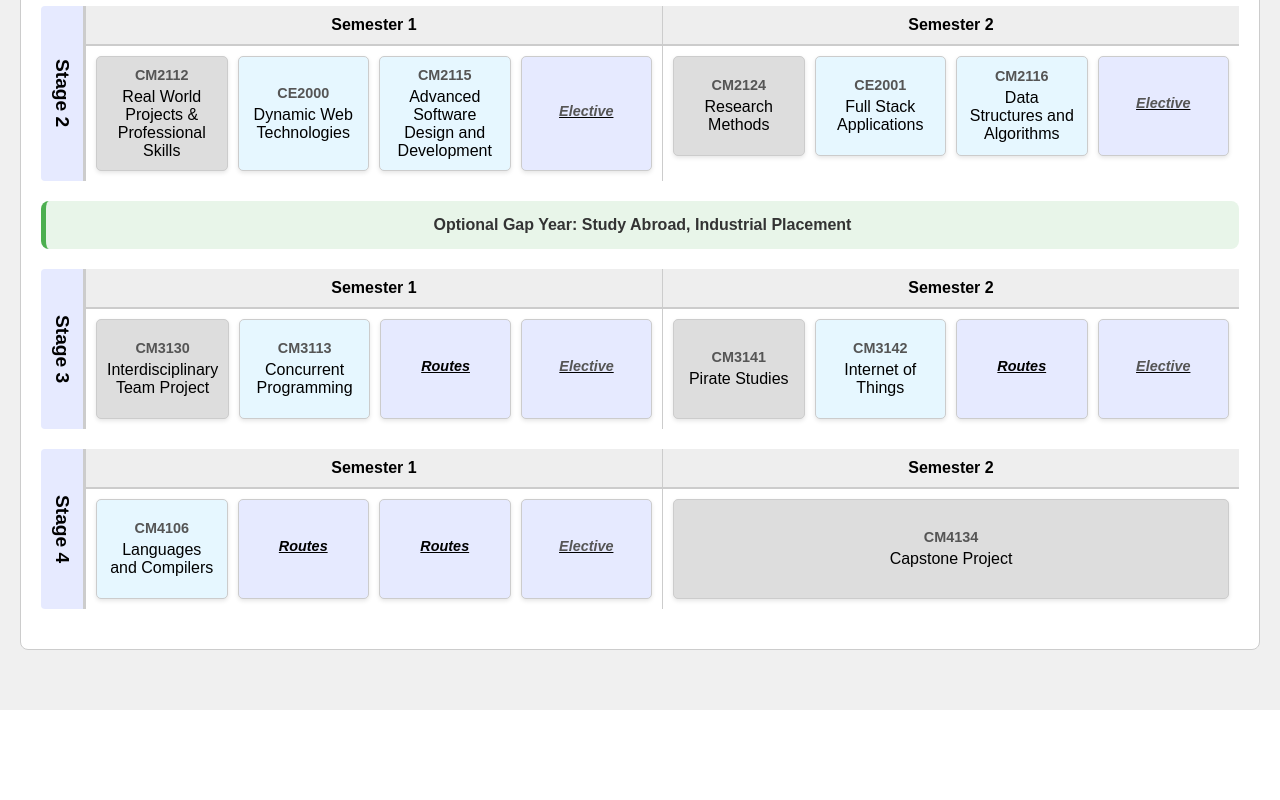
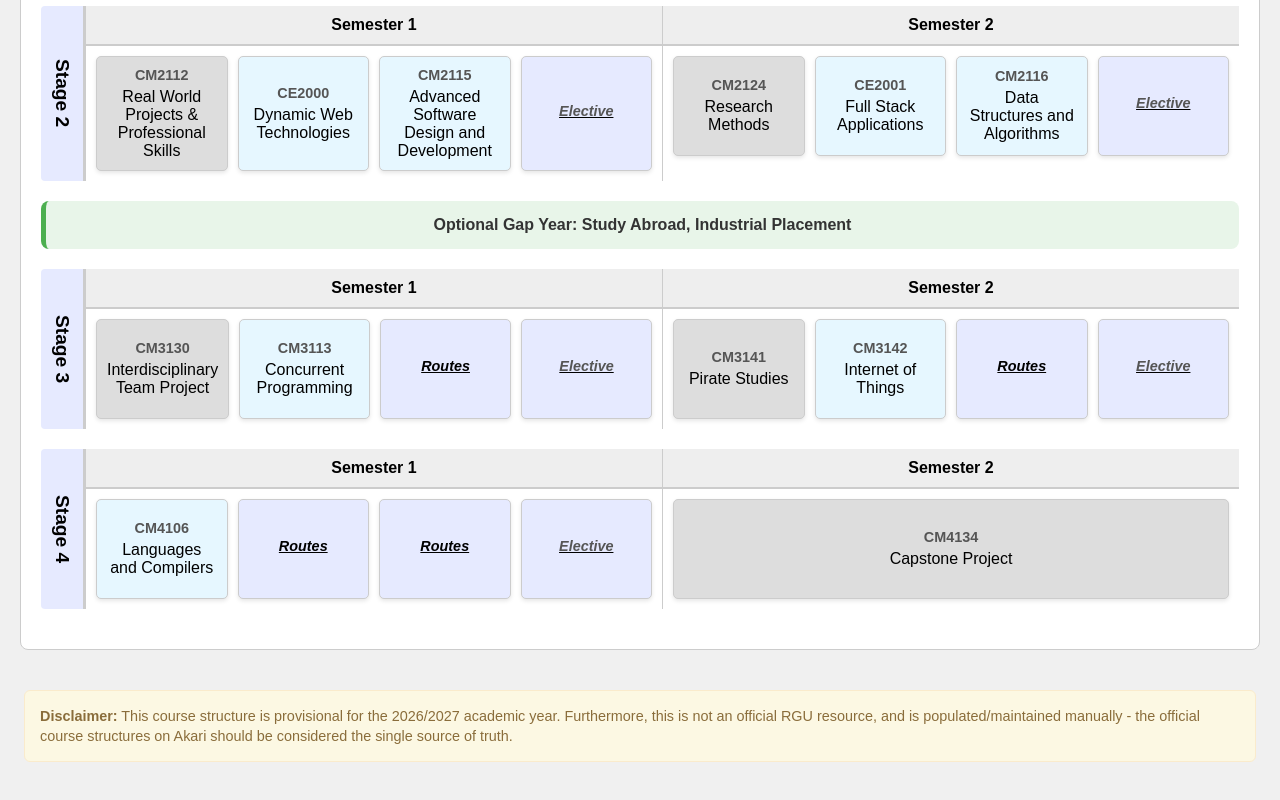
Before and after one commit to mzarb/socet-courses, a React (Create React App) app: page / in a window 1280 px wide. Shown: the part 409-1209 px from the top of the page. Before the commit the page ends 1119 px from the top, so only its background shows below. Built offline with nearby package versions, Linux system fonts and the light colour scheme.

Commit message:
added disclaimer code

```diff
--- a/src/App.js
+++ b/src/App.js
@@ -4,6 +4,14 @@ import coursesData from './data/index.js'; // This now imports from your new ind
 import Course from './Course.js';
 import './styles.css';
 
+// Disclaimer Component to keep the structure clean
+const Disclaimer = () => (
+  <div className="course-disclaimer">
+    <p>
+      <strong>Disclaimer:</strong> This course structure is provisional for the 2026/2027 academic year. Furthermore, this is not an official RGU resource, and is populated/maintained manually - the official course structures on Akari should be considered the single source of truth.
+    </p>
+  </div>
+);
 function App() {
   const [selectedCourseIndex, setSelectedCourseIndex] = useState(0);
 
@@ -21,6 +29,8 @@ function App() {
         ))}
       </div>
       <Course course={coursesData[selectedCourseIndex]} />
+
+      <Disclaimer />
     </div>
   );
 }
--- a/src/styles.css
+++ b/src/styles.css
@@ -261,3 +261,25 @@
   font-weight: bold;
   color: #333;
 }
+
+
+/* ==================================== */
+/* 6. Disclaimer Styling */
+/* ==================================== */
+.course-disclaimer {
+  width: 100%;
+  max-width: 1200px; /* Match your content width */
+  margin: 40px auto 20px auto;
+  padding: 15px;
+  background-color: #fcf8e3; /* Light yellow background */
+  border: 1px solid #faebcc; /* Soft border */
+  border-radius: 6px;
+  color: #8a6d3b; /* Dark text color */
+  font-size: 0.9em;
+  text-align: left;
+}
+
+.course-disclaimer p {
+  margin: 0;
+  line-height: 1.4;
+}
```
